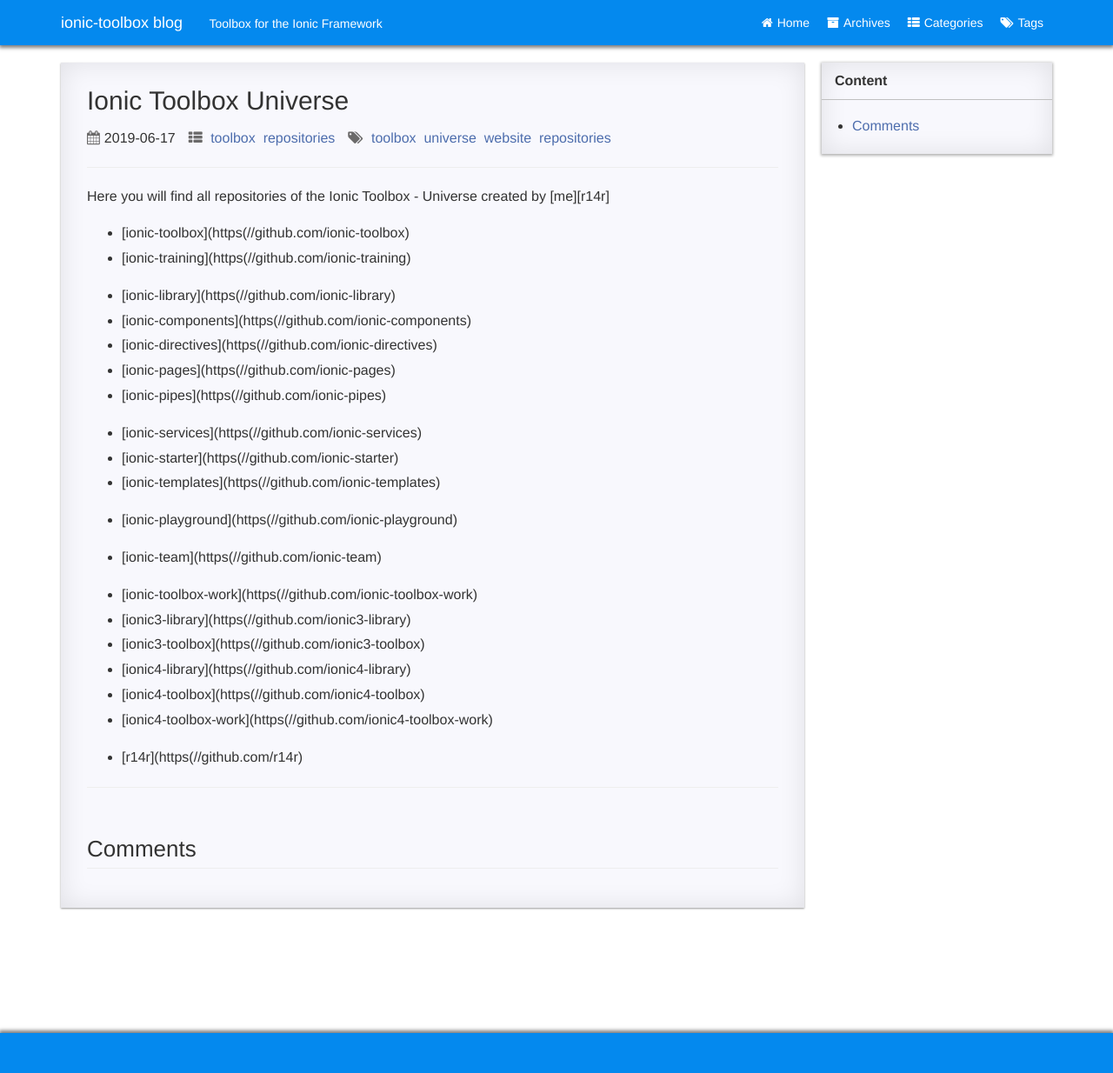
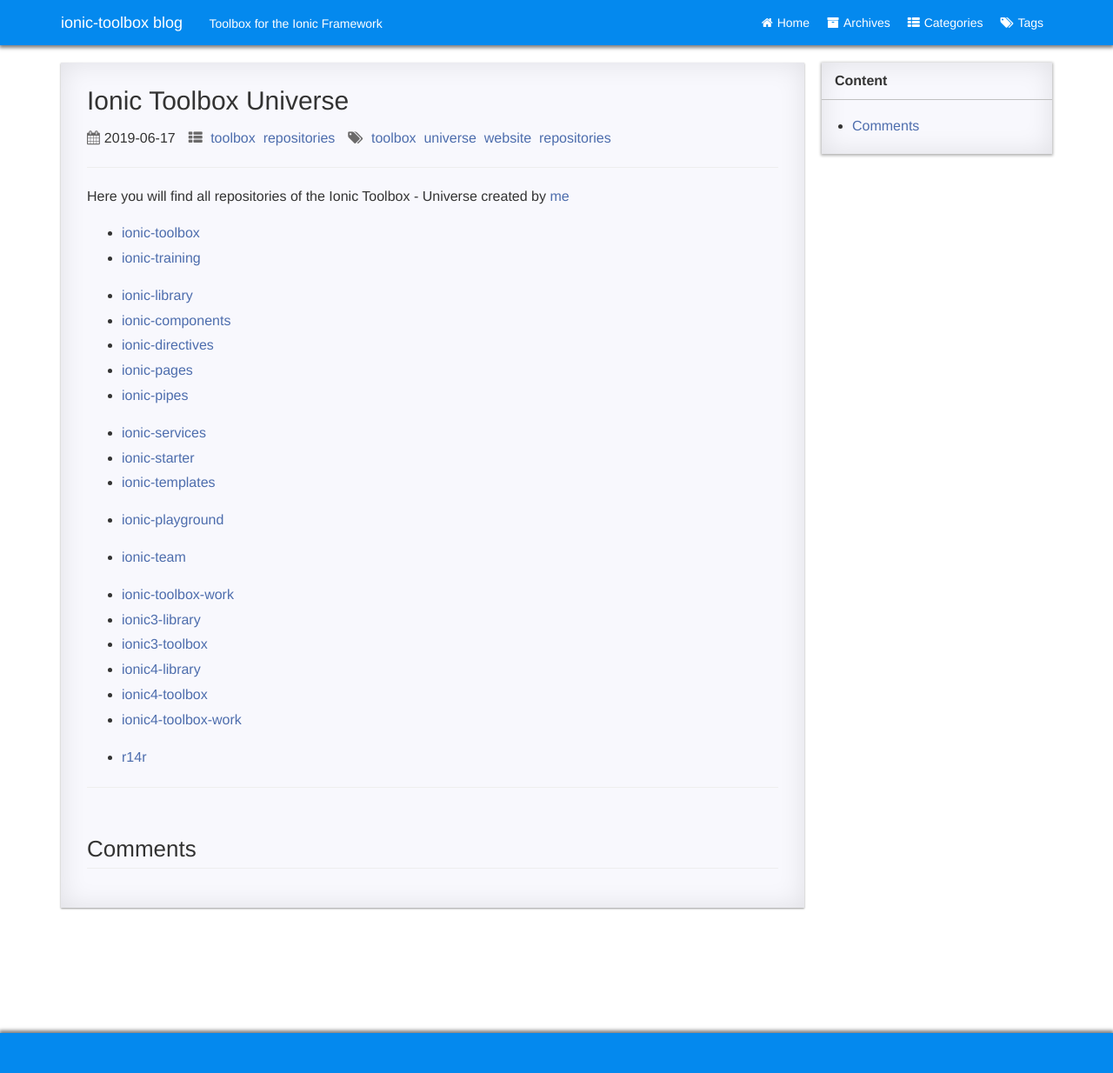
Before and after one commit to r14r/r14r.github.io, a Jekyll site: the page built from _posts/2019-06-17-ionic-toolbox-universe.md, in a window 1280 px wide. Shown: the whole page at 87% size. Built offline with Jekyll 4.4.1, drawn with Linux system fonts in a browser that asks for light colours; a style sheet for code colours, icons or effects is not loaded; some of the changed lines change nothing that is shown.

Commit message:
change: page structure and content

```diff
--- a/_posts/2019-06-17-ionic-toolbox-universe.md
+++ b/_posts/2019-06-17-ionic-toolbox-universe.md
@@ -8,30 +8,30 @@
 ---
 
 
-Here you will find all repositories of the Ionic Toolbox - Universe created by [me][r14r]
+Here you will find all repositories of the Ionic Toolbox - Universe created by [me](https://github.com/r14r)
 
-- [ionic-toolbox](https(//github.com/ionic-toolbox)
-- [ionic-training](https(//github.com/ionic-training)
+- [ionic-toolbox](https://github.com/ionic-toolbox)
+- [ionic-training](https://github.com/ionic-training)
 
-- [ionic-library](https(//github.com/ionic-library)
-- [ionic-components](https(//github.com/ionic-components)
-- [ionic-directives](https(//github.com/ionic-directives)
-- [ionic-pages](https(//github.com/ionic-pages)
-- [ionic-pipes](https(//github.com/ionic-pipes)
+- [ionic-library](https://github.com/ionic-library)
+- [ionic-components](https://github.com/ionic-components)
+- [ionic-directives](https://github.com/ionic-directives)
+- [ionic-pages](https://github.com/ionic-pages)
+- [ionic-pipes](https://github.com/ionic-pipes)
 
-- [ionic-services](https(//github.com/ionic-services)
-- [ionic-starter](https(//github.com/ionic-starter)
-- [ionic-templates](https(//github.com/ionic-templates)
+- [ionic-services](https://github.com/ionic-services)
+- [ionic-starter](https://github.com/ionic-starter)
+- [ionic-templates](https://github.com/ionic-templates)
 
-- [ionic-playground](https(//github.com/ionic-playground)
+- [ionic-playground](https://github.com/ionic-playground)
 
-- [ionic-team](https(//github.com/ionic-team)
+- [ionic-team](https://github.com/ionic-team)
 
-- [ionic-toolbox-work](https(//github.com/ionic-toolbox-work)
-- [ionic3-library](https(//github.com/ionic3-library)
-- [ionic3-toolbox](https(//github.com/ionic3-toolbox)
-- [ionic4-library](https(//github.com/ionic4-library)
-- [ionic4-toolbox](https(//github.com/ionic4-toolbox)
-- [ionic4-toolbox-work](https(//github.com/ionic4-toolbox-work)
+- [ionic-toolbox-work](https://github.com/ionic-toolbox-work)
+- [ionic3-library](https://github.com/ionic3-library)
+- [ionic3-toolbox](https://github.com/ionic3-toolbox)
+- [ionic4-library](https://github.com/ionic4-library)
+- [ionic4-toolbox](https://github.com/ionic4-toolbox)
+- [ionic4-toolbox-work](https://github.com/ionic4-toolbox-work)
 
-- [r14r](https(//github.com/r14r)
+- [r14r](https://github.com/r14r)
```
